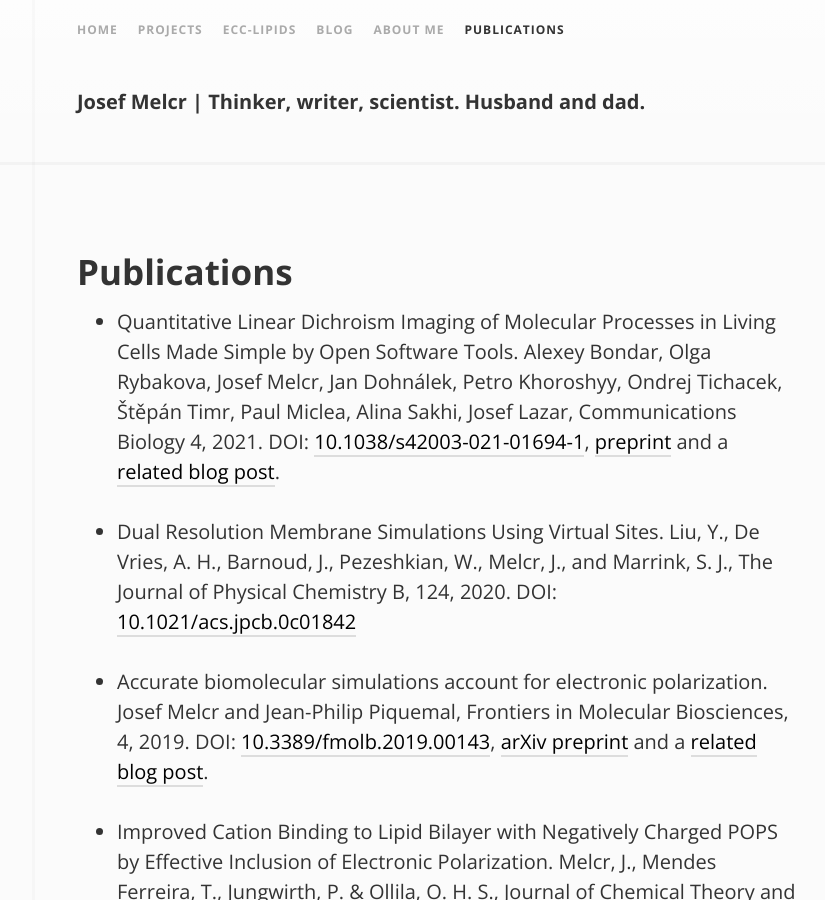
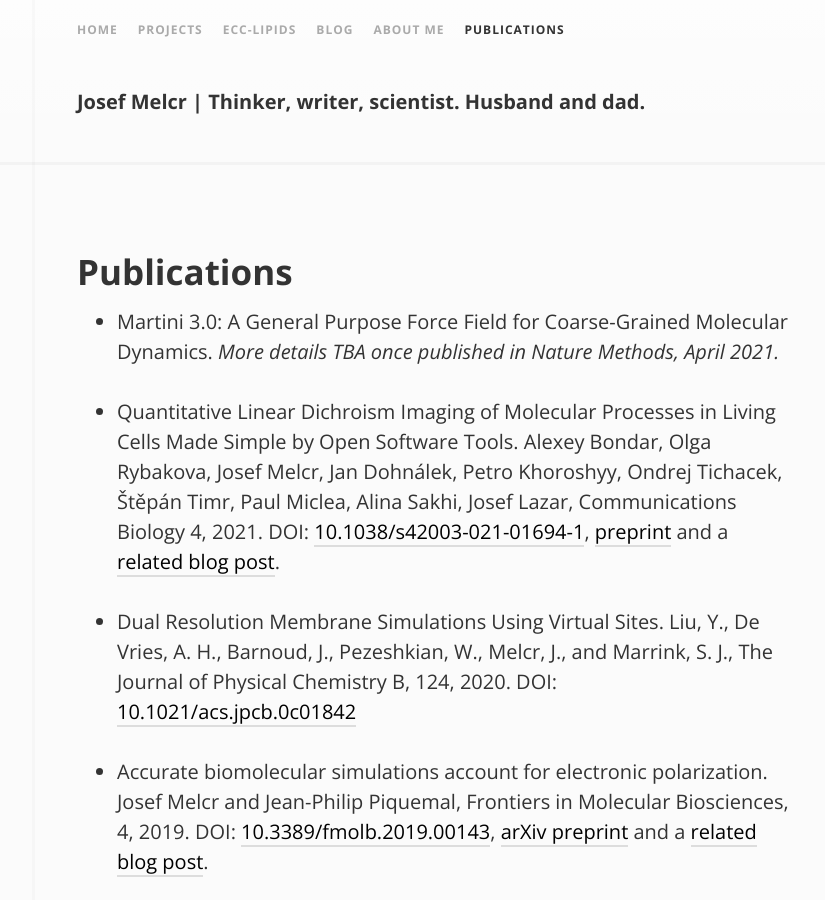
Before and after one commit to jmelcr/jmelcr.github.io, a Jekyll site: the page built from publications.md, in a window 1280 px wide and 900 px high. Shown: the whole window, without its empty margins (203-1028 px from the left). Built offline with Jekyll 4.4.1, drawn with Linux system fonts in a browser that asks for light colours; comment, search, counter and statistics services are not loaded.

Commit message:
updated publications with prelim Martini 3 paper

```diff
--- a/publications.md
+++ b/publications.md
@@ -5,6 +5,9 @@ permalink: publications
 ---
 
 # Publications
+
+- Martini 3.0: A General Purpose Force Field for Coarse-Grained Molecular Dynamics.
+_More details TBA once published in Nature Methods, April 2021._
 
 - Quantitative Linear Dichroism Imaging of Molecular Processes in Living Cells Made Simple by Open Software Tools.
 Alexey Bondar, Olga Rybakova, Josef Melcr, Jan Dohnálek, Petro Khoroshyy,
```
